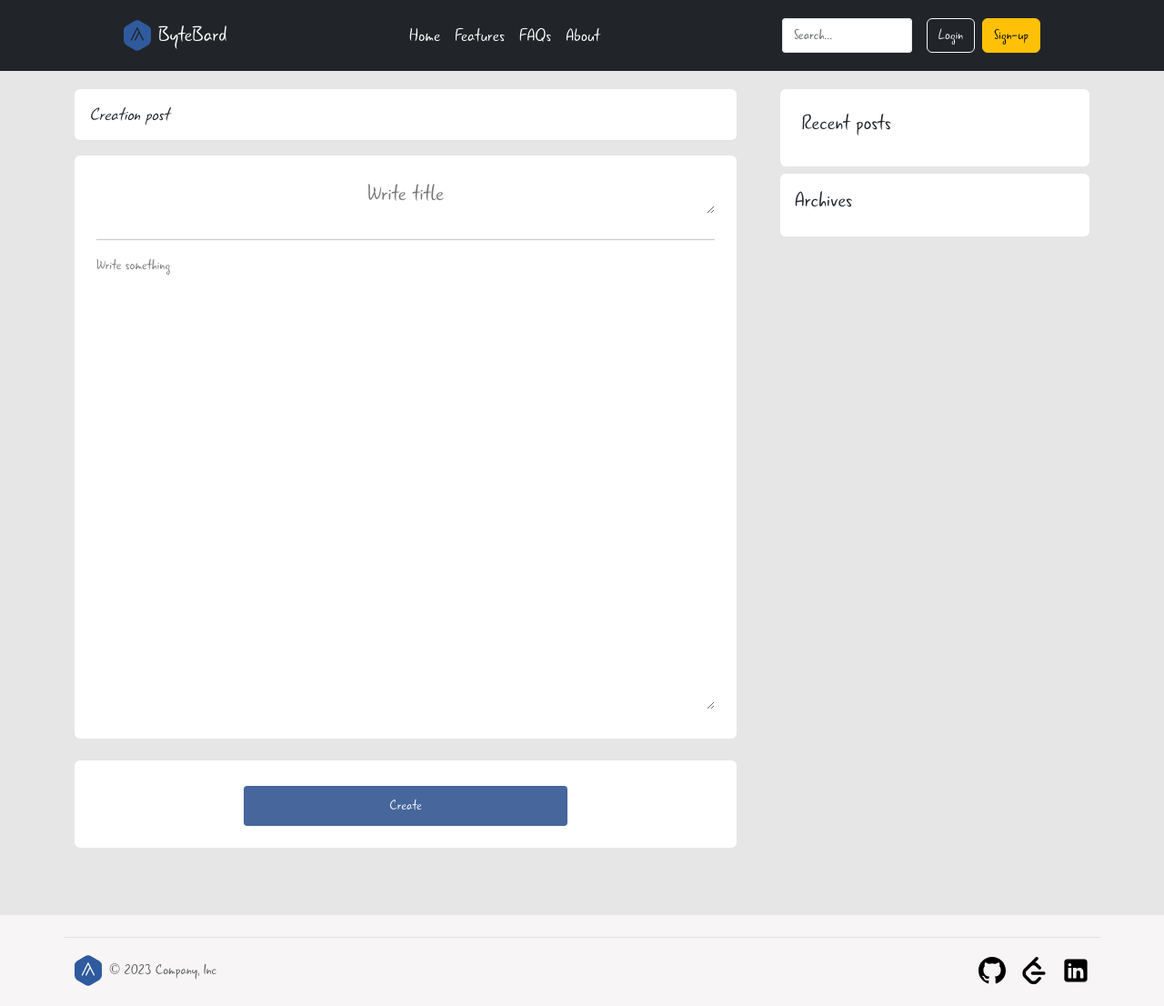
After one commit to MorkvargIX/ByteBard, a Django app: template mysite/blog/templates/blog/post/create.html in a window 1280 px wide. The commit adds this page. Shown: the whole page at 91% size. Run offline with Django 5.2, Linux system fonts and the light colour scheme; the template is opened without the code that fills it, so the values that code supplies are empty; parts of the project's set-up code (start-up, migrations or seed data) failed here and were passed over.

Commit message:
Created start template for creation post system

```diff
--- a/mysite/blog/models.py
+++ b/mysite/blog/models.py
@@ -1,5 +1,5 @@
 from django.db import models
-from django.db.models import F, Sum, Count, ExpressionWrapper
+from django.db.models import F, Count, ExpressionWrapper
 from django.utils import timezone
 from django.contrib.auth.models import User
 from django.urls import reverse
--- a/mysite/blog/static/css/blog.css
+++ b/mysite/blog/static/css/blog.css
@@ -43,10 +43,6 @@ main{
     border-radius: 4px;
     color: white;
     background-color: white;
-}
-
-.p-3{
-    box-shadow: 3px 3px 5px 0px rgba(0, 0, 0, 0.3);
 }
 
 .navigator-toolbar{
--- a/mysite/blog/templates/blog/header.html
+++ b/mysite/blog/templates/blog/header.html
@@ -28,7 +28,7 @@
                           <span class="arrow-down">&#9660;</span>
                   </a>
                   <ul class="my-dropdown-menu">
-                      <li><a class="my-dropdown-item" href="#">Create post</a></li>
+                      <li><a class="my-dropdown-item" href="{% url 'blog:post_create' %}">Create post</a></li>
                       <li><a class="my-dropdown-item" href="#">Settings</a></li>
                       <li><a class="my-dropdown-item" href="#">Profile</a></li>
                       <li><hr class="my-dropdown-divider"></li>
--- /dev/null
+++ b/mysite/blog/templates/blog/post/create.html
@@ -0,0 +1,38 @@
+{% extends "blog/base.html" %}
+{% load static %}
+
+{% block title %} Creating post {% endblock%}
+
+
+{% block content %}
+<main class="container">
+    <div class="row g-5">
+        <div class="col-md-8">
+            <h5 class="p-3 mb-3 fst-italic border-bottom rounded bg-white">
+                Creation post
+            </h5>
+            <div class="p-4 rounded bg-white pb-4 mb-4">
+                <textarea class="border-0 w-100 mb-1 pt-0 text-center" placeholder="Write title" style="font-size: 25px; height: 40px; outline: none;"></textarea>
+                <hr>
+                <textarea class="border-0 w-100 no-border" placeholder="Write something" style="height: 500px; outline: none;"></textarea>
+            </div>
+            <div class="p-2 rounded bg-white pb-4 mb-4 ml-auto text-center">
+                <button type="submit" class="registration-button w-50">Create</button>
+            </div>
+        </div>
+        <div class="col-md-4">
+            <div class="position-sticky" style="top: 2rem;">
+
+                <div class="p-4 mb-2 bg-white rounded">
+                  <h4>Recent posts</h4>
+                </div>
+
+                <div class="p-3 mb-2 bg-white rounded">
+                  <h4>Archives</h4>
+                </div>
+
+              </div>
+                </div>
+            </div>
+</main>
+{% endblock %}
--- a/mysite/blog/urls.py
+++ b/mysite/blog/urls.py
@@ -18,4 +18,5 @@ urlpatterns = [
     path('registration/', views.user_registration, name='user_registration'),
     path('login/', views.user_login, name='user_login'),
     path('logout/', views.user_logout, name='user_logout'),
+    path('create/', views.post_create, name='post_create'),
 ]
--- a/mysite/blog/views.py
+++ b/mysite/blog/views.py
@@ -96,6 +96,11 @@ def post_search(request):
     return render(request, 'blog/post/search.html', {'form': form, 'query': query, 'results': results})
 
 
+@login_required(login_url='blog:user_login')
+def post_create(request):
+    return render(request, 'blog/post/create.html')
+
+
 def user_registration(request):
     if request.method == 'POST':
         form = UserCreationForm(data=request.POST)
--- a/mysite/mysite/settings.py
+++ b/mysite/mysite/settings.py
@@ -6,7 +6,7 @@ conf = configparser.ConfigParser()
 conf.read('/home/maks/proj/ByteBard/.config')
 BASE_DIR = Path(__file__).resolve().parent.parent
 
-SECRET_KEY = 'django-insecure-12nwpfxmr0+t@vwnnf0oj*8vx_^o3@9qk96euq9-ycjsg4vjhp'
+SECRET_KEY = 'django-insecure-1q9-ycjsg42rvwnnnwpfxm0otfj0+@9qk96@*8vx_^o3euvjhp'
 
 DEBUG = True
 
```
Also changed, not shown: mysite/blog/templates/blog/post/list.html (+5 -5 lines).
